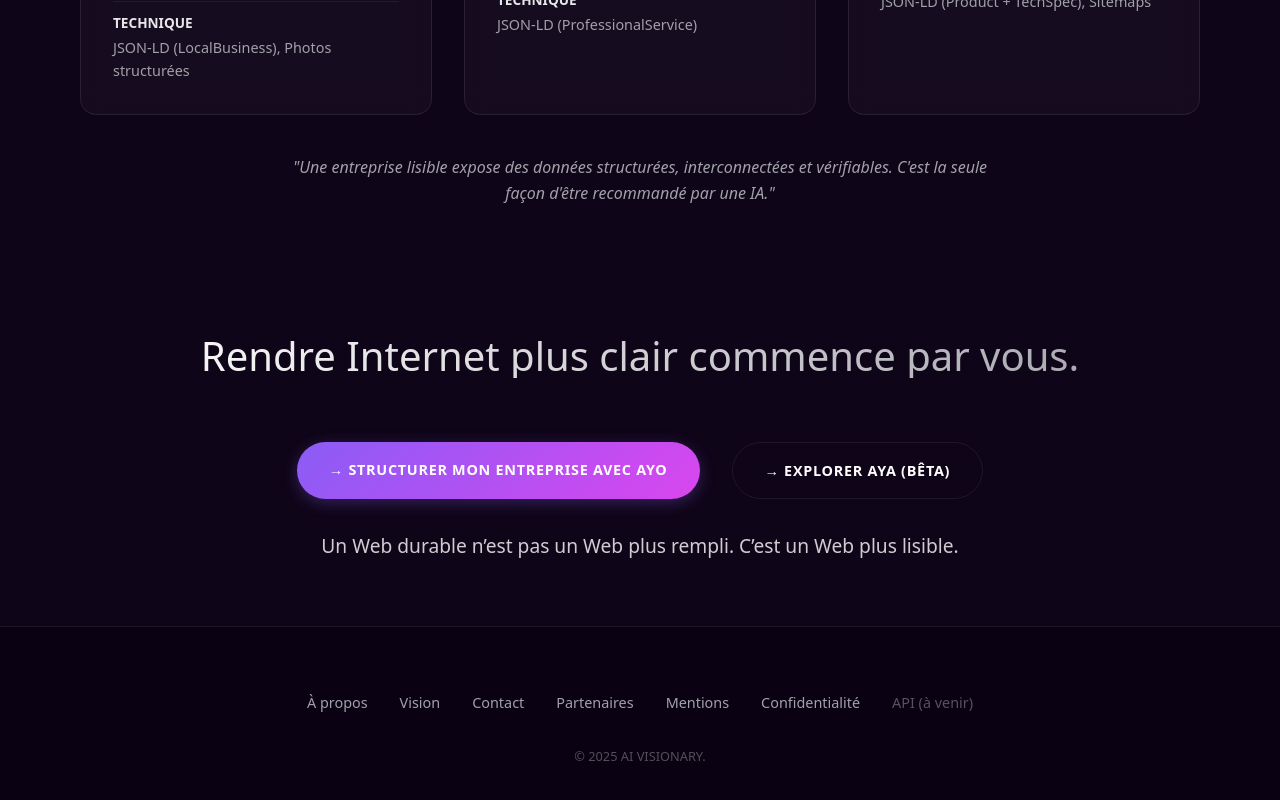
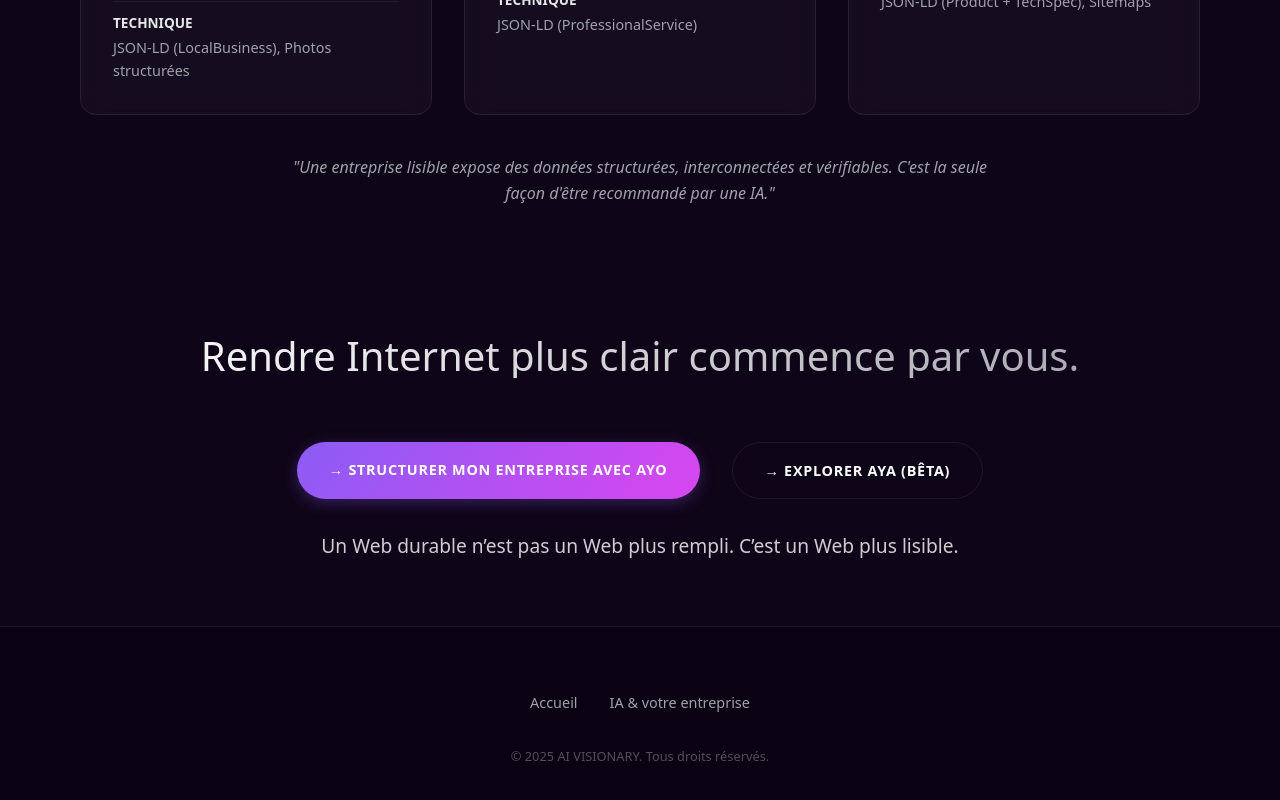
Before and after one commit to NeousAxis/AI-Visionary, a Next.js app: page / in a window 1280 px wide. Shown: the part 5052-5852 px from the top of the page. Built offline with nearby package versions, Linux system fonts and the light colour scheme.

Commit message:
feat: Add Footer link to /ai-et-votre-entreprise and fix missing Link import

```diff
--- a/app/page.tsx
+++ b/app/page.tsx
@@ -1,3 +1,4 @@
+import Link from 'next/link';
 import AyoChat from './components/AyoChat';
 
 export default function Home() {
@@ -251,17 +252,10 @@ export default function Home() {
       <footer className="footer">
         <div className="container">
           <div className="footer-links">
-            <a href="#">À propos</a>
-            <a href="#">Vision</a>
-            <a href="#">Contact</a>
-            <a href="#">Partenaires</a>
-            <a href="#">Mentions</a>
-            <a href="#">Confidentialité</a>
-            <a href="#" className="disabled">API (à venir)</a>
+            <Link href="/">Accueil</Link>
+            <Link href="/ai-et-votre-entreprise">IA & votre entreprise</Link>
           </div>
-          <div className="footer-copy">
-            &copy; 2025 AI VISIONARY.
-          </div>
+          <p className="footer-copy">© 2025 AI VISIONARY. Tous droits réservés.</p>
         </div>
       </footer>
 
```
Also changed, not shown: app/ai-et-votre-entreprise/page.tsx (renamed from app/comprendre/page.tsx).
